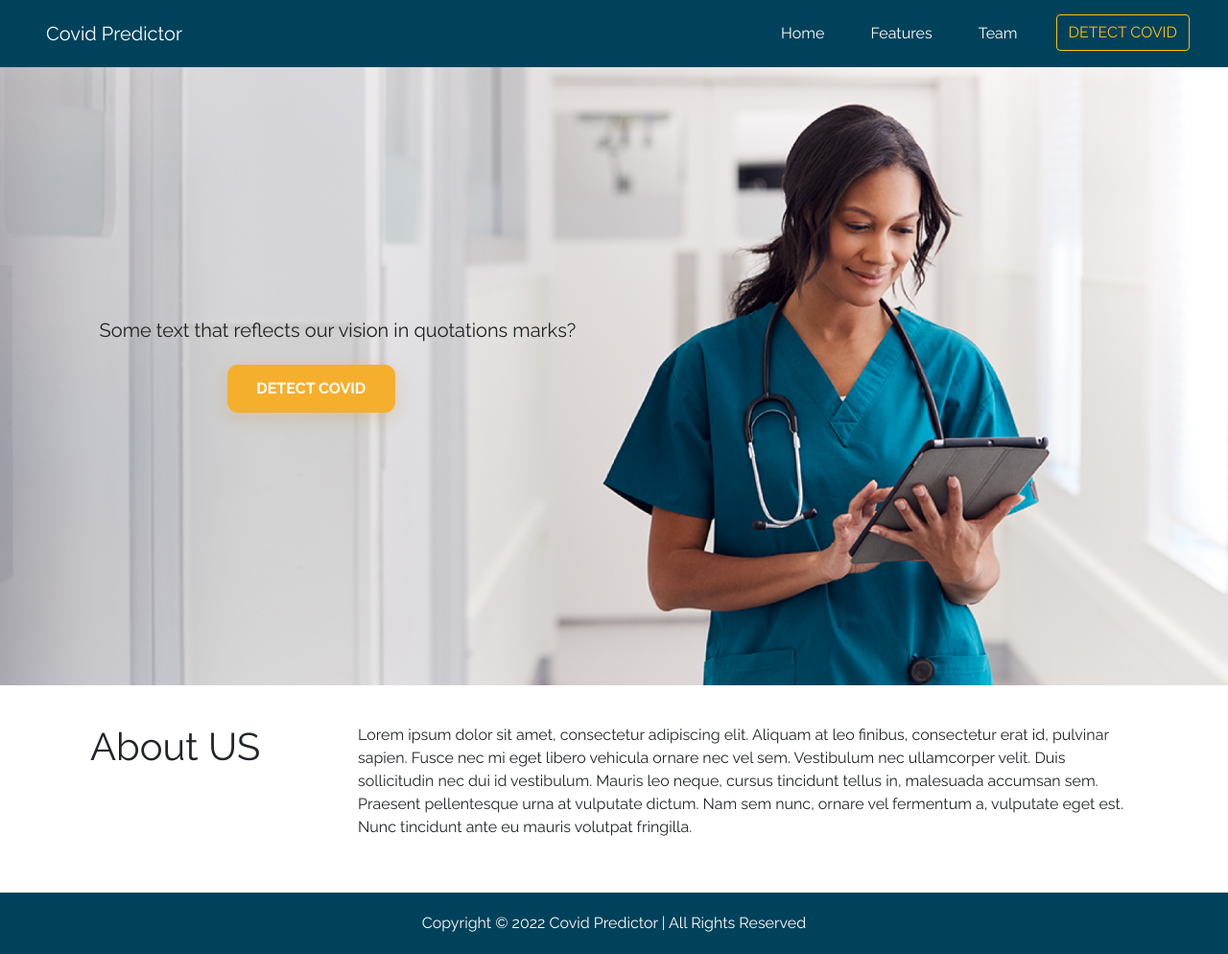
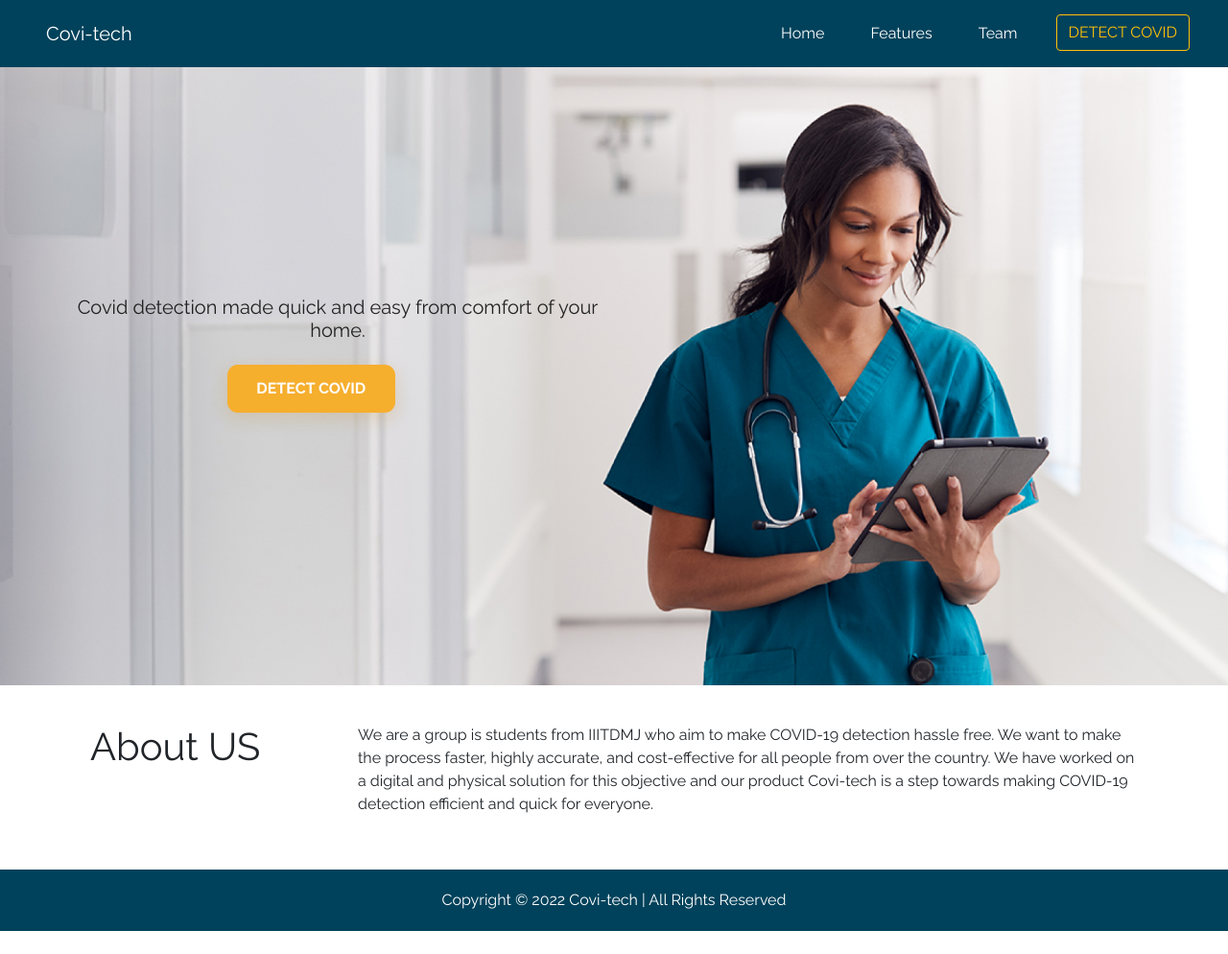
Before and after one commit to jkrlr/chest-x-ray-covid-19-detection, a Django app: page / in a window 1280 px wide. Shown: the whole page at 96% size. After the commit the page ends 970 px from the top, so only its background shows below. Run offline with Django 3.2, Linux system fonts and the light colour scheme.

Commit message:
Replace dummy text

```diff
--- a/templates/home/index.html
+++ b/templates/home/index.html
@@ -2,7 +2,7 @@
 
 {% load static %}
 
-{% block title %} Covid Predictor | Home {% endblock title %}
+{% block title %} Covi-tech | Home {% endblock title %}
 
 {% block style %}
 <link rel="stylesheet" type="text/css" href='{% static "home/css/style.css" %}'>
@@ -17,7 +17,7 @@
         </div>
         <div class="showcase">
             <div class="showcase-text">
-                <h5>Some text that reflects our vision in quotations marks?</h5>
+                <h5>Covid detection made quick and easy from comfort of your home.</h5>
             </div>
             <div class="showcase-btn">
                 <a class="showcase-btn-text" href="{% url 'predict:upload_image' %}">DETECT COVID</a>
@@ -35,11 +35,10 @@
         </div>
         <div class="col-9">
             <p>
-                Lorem ipsum dolor sit amet, consectetur adipiscing elit. Aliquam at leo finibus, consectetur erat id,
-                pulvinar sapien. Fusce nec mi eget libero vehicula ornare nec vel sem. Vestibulum nec ullamcorper velit.
-                Duis sollicitudin nec dui id vestibulum. Mauris leo neque, cursus tincidunt tellus in, malesuada
-                accumsan sem. Praesent pellentesque urna at vulputate dictum. Nam sem nunc, ornare vel fermentum a,
-                vulputate eget est. Nunc tincidunt ante eu mauris volutpat fringilla.
+                We are a group is students from IIITDMJ who aim to make COVID-19 detection hassle free. We want to make
+                the process faster, highly accurate, and cost-effective for all people from over the country. We have
+                worked on a digital and physical solution for this objective and our product Covi-tech is a step towards
+                making COVID-19 detection efficient and quick for everyone.
             </p>
         </div>
     </div>
--- a/templates/pages/team.html
+++ b/templates/pages/team.html
@@ -2,7 +2,7 @@
 
 {% load static %}
 
-{% block title %} Covid Predictor | Team {% endblock title %}
+{% block title %} Covi-tech | Team {% endblock title %}
 
 {% block style %}
 <link rel="stylesheet" type="text/css" href='{% static "pages/css/team.style.css" %}'>
--- a/templates/predict/predict_result.html
+++ b/templates/predict/predict_result.html
@@ -2,7 +2,7 @@
 
 {% load static %}
 
-{% block title %} Covid Predictor | Predict Covid-19 {% endblock title %}
+{% block title %} Covi-tech | Predict Covid-19 {% endblock title %}
 
 {% block style %}
 <link rel="stylesheet" type="text/css" href='{% static "predict/css/style.css" %}'>
--- a/templates/predict/upload_image.html
+++ b/templates/predict/upload_image.html
@@ -2,7 +2,7 @@
 
 {% load static %}
 
-{% block title %} Covid Predictor | Predict Covid-19 {% endblock title %}
+{% block title %} Covi-tech | Predict Covid-19 {% endblock title %}
 
 {% block style %}
 <link rel="stylesheet" type="text/css" href='{% static "predict/css/style.css" %}'>
--- a/templates/snippets/footer.html
+++ b/templates/snippets/footer.html
@@ -13,7 +13,7 @@
 <!-- Footer starts -->
 <footer>
     <div class="container">
-        Copyright &copy; {% now 'Y'%} Covid Predictor | All Rights Reserved
+        Copyright &copy; {% now 'Y'%} Covi-tech | All Rights Reserved
     </div>
 </footer>
 <!-- Footer ends -->
--- a/templates/snippets/header.html
+++ b/templates/snippets/header.html
@@ -14,7 +14,7 @@
 
 <!-- Header starts -->
 <nav class="navbar navbar-expand-lg header">
-    <a class="navbar-brand mx-5" href="{% url 'home:index' %}" style="color: white;">Covid Predictor</a>
+    <a class="navbar-brand mx-5" href="{% url 'home:index' %}" style="color: white;">Covi-tech</a>
     <div class="collapse navbar-collapse justify-content-end" id="collapsibleNavbar">
         <ul class="navbar-nav mx-4">
             <li class="nav-item mx-3">
```
